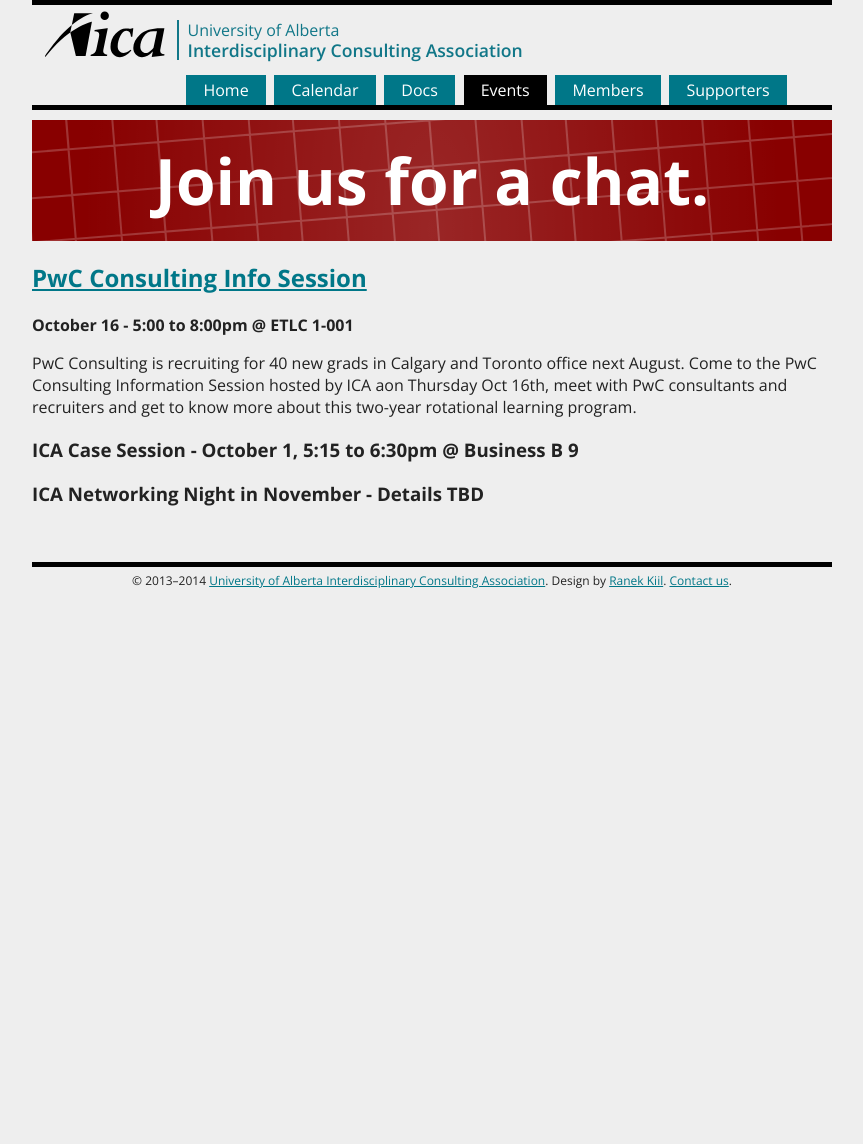
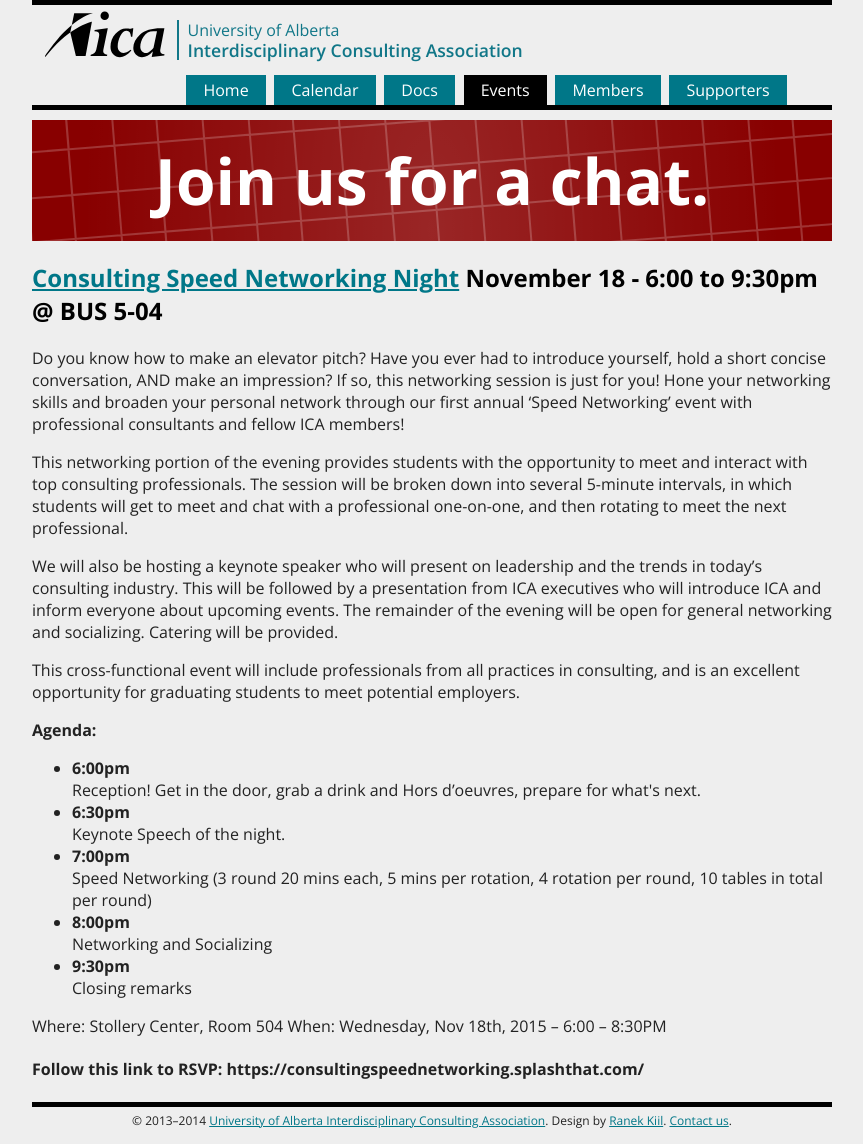
Before and after one commit to UAlbertaConsulting/ica.ualberta.ca, a Jekyll site: the page built from pages/events.md, in a window 1280 px wide. Shown: the whole page, without its empty margins (208-1071 px from the left). Built offline with Jekyll 4.4.1, drawn with Linux system fonts in a browser that asks for light colours; comment, search, counter and statistics services are not loaded; before the commit the page ends 900 px from its top, so only the background shows below that.

Commit message:
Update events.md

```diff
--- a/pages/events.md
+++ b/pages/events.md
@@ -7,12 +7,27 @@ title: Events
 tagline_color: "#800"
 ---
 
-## [PwC Consulting Info Session](https://www.facebook.com/events/1499317817058175/)
-<b>October 16 - 5:00 to 8:00pm @ ETLC 1-001</b>
+## [Consulting Speed Networking Night](https://www.facebook.com/events/1625718124358104/) November 18 - 6:00 to 9:30pm @ BUS 5-04
 
-PwC Consulting is recruiting for 40 new grads in Calgary and Toronto office next August. Come to the PwC Consulting Information Session hosted by ICA aon Thursday Oct 16th, meet with PwC consultants and recruiters and get to know more about this two-year rotational learning program.
 
-### ICA Case Session - October 1, 5:15 to 6:30pm @ Business B 9
+Do you know how to make an elevator pitch? Have you ever had to introduce yourself, hold a short concise conversation, AND make an impression? If so, this networking session is just for you! Hone your networking skills and broaden your personal network through our first annual ‘Speed Networking’ event with professional consultants and fellow ICA members!
 
-### ICA Networking Night in November - Details TBD
-<br>
+This networking portion of the evening provides students with the opportunity to meet and interact with top consulting professionals. The session will be broken down into several 5-minute intervals, in which students will get to meet and chat with a professional one-on-one, and then rotating to meet the next professional.
+
+We will also be hosting a keynote speaker who will present on leadership and the trends in today's consulting industry. This will be followed by a presentation from ICA executives who will introduce ICA and inform everyone about upcoming events. The remainder of the evening will be open for general networking and socializing. Catering will be provided.
+
+This cross-functional event will include professionals from all practices in consulting, and is an excellent opportunity for graduating students to meet potential employers.
+
+<b>Agenda:</b>
+<ul>
+<li><b>6:00pm</b></li> Reception! Get in the door, grab a drink and Hors d’oeuvres, prepare for what's next.
+<li><b>6:30pm</b></li> Keynote Speech of the night.
+<li><b>7:00pm</b></li> Speed Networking (3 round 20 mins each, 5 mins per rotation, 4 rotation per round, 10 tables in total per round)
+<li><b>8:00pm</b></li> Networking and Socializing
+<li><b>9:30pm</b></li> Closing remarks
+</ul>
+Where: Stollery Center, Room 504
+When: Wednesday, Nov 18th, 2015 – 6:00 – 8:30PM
+
+
+#### Follow this link to RSVP: https://consultingspeednetworking.splashthat.com/
```
